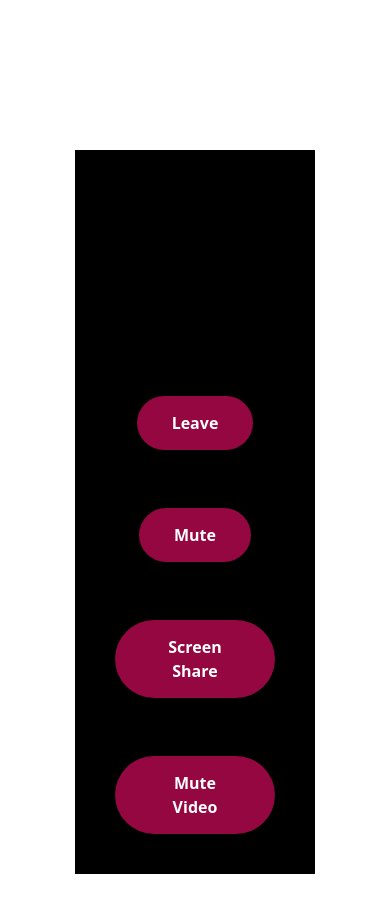
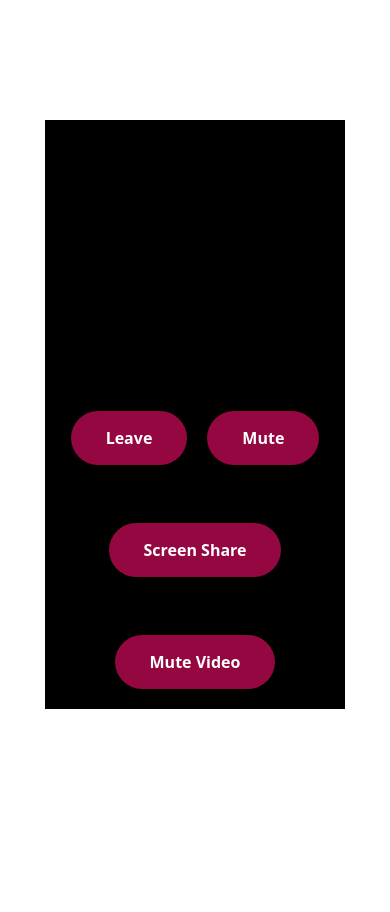
Before and after one commit to vishnusunil243/Job-Portal-Frontend-service, a React (Vite) app: page /room/1 in a window 390 px wide. Shown: the top 912 px of the page. After the commit the page ends 844 px from the top, so only its background shows below. Built offline with nearby package versions, Linux system fonts and the light colour scheme; the HTML template or start-up script is replaced by a standard one.

Commit message:
made responsive 2

```diff
--- a/src/components/Room.jsx
+++ b/src/components/Room.jsx
@@ -234,7 +234,7 @@ const Room = () => {
 </div>
     <div>
       <section>
-        <div className="bg-black p-10 m-[75px]">
+        <div className="bg-black p-5 m-[45px]">
           <div className="flex lg:flex-row flex-col justify-center items-center gap-5 mt-5">
             <video  className="w-full mt-3 rounded-lg" autoPlay style={{ maxWidth: '65%', maxHeight: '65%' }} ref={userVideo}></video>
             <video className="w-full mt-3 rounded-lg" autoPlay style={{ maxWidth: '65%', maxHeight: '65%' }} ref={partnerVideo}></video>
```
